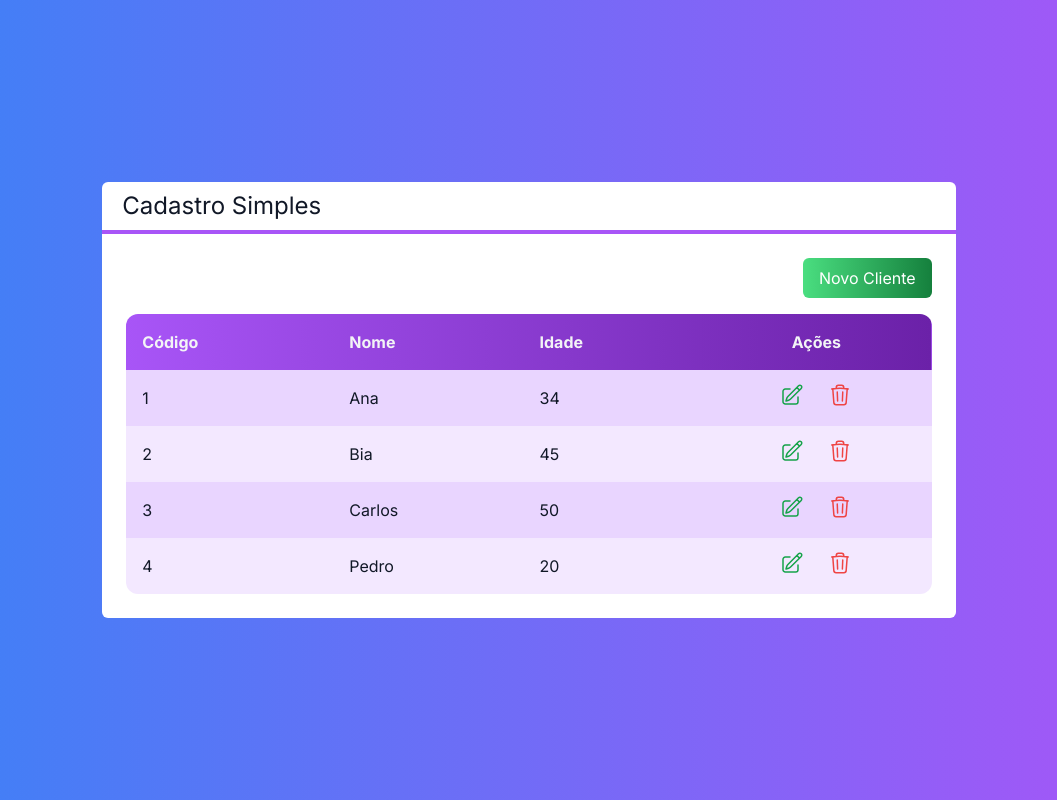
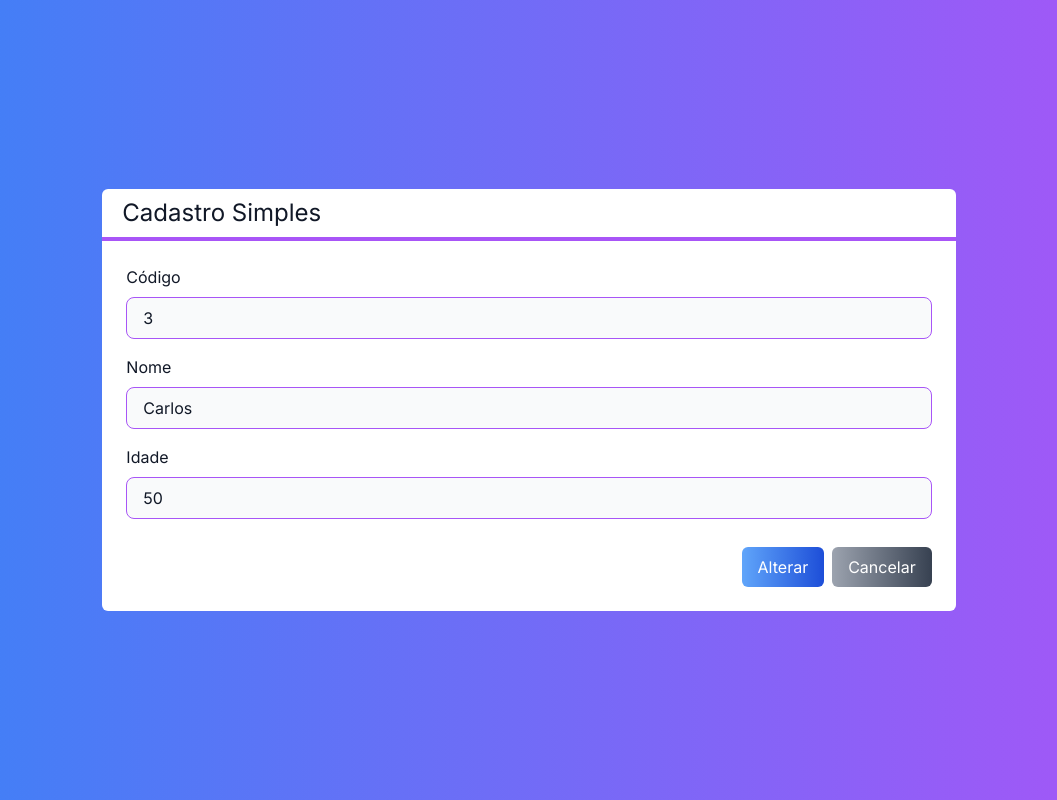
Before and after one commit to patricksilvy/crud-next, a Next.js app: page / in a window 1280 px wide. Both pictures are taken after a click on the button "Novo Cliente". Shown: the whole page, without its empty margins (111-1168 px from the left). Built offline with nearby package versions, Linux system fonts and the light colour scheme.

Commit message:
alternancia

```diff
--- a/src/app/page.tsx
+++ b/src/app/page.tsx
@@ -1,9 +1,11 @@
 'use client'
 
 import Button from "@/components/Button"
+import Form from "@/components/Form"
 import Layaut from "@/components/Layout"
 import Table from "@/components/Table"
 import Client from "@/core/Client"
+import { useState } from "react"
 
 export default function Home() {
   const clients = [
@@ -13,12 +15,18 @@
     new Client('Pedro', 20, '4'),
   ]
 
+  const [visible, setVisible] = useState<'table' | 'form'>('table')
+
   function clientSelected(client: Client) {
     console.log(client.name)
   }
 
   function clientDeleted(client: Client) {
     console.log(client.name)
+  }
+
+  function saveClient(client: Client) {
+    console.log(client)
   }
 
   return (
@@ -28,14 +36,27 @@
       text-white
     `}>
       <Layaut title="Cadastro Simples">
+        {visible === 'table' ? (
+          <>
             <div className="flex justify-end">
-          <Button className="mb-4" color="green">Novo Cliente</Button>
+              <Button className="mb-4" color="green"
+                onClick={() => setVisible('form')}>
+                Novo Cliente
+              </Button>
             </div>
             <Table
               clients={clients}
               clientSelected={clientSelected}
               clientDeleted={clientDeleted}
             ></Table>
+          </>
+        ) : (
+          <Form
+            client={clients[2]}
+            canceled={() => setVisible('table')}
+            clientModified={() => saveClient}
+          />
+        )}
       </Layaut>
     </main>
   )
--- a/src/components/Button.tsx
+++ b/src/components/Button.tsx
@@ -2,13 +2,14 @@
     color?: 'green' | 'blue' | 'gray'
     className?: string
     children: any
+    onClick?: () => void
 }
 
 export default function Button(props: ButtonProps) {
     const color = props.color ?? 'gray'
 
     return (
-        <button className={`
+        <button onClick={props.onClick} className={`
             bg-gradient-to-r from-${color}-400 to-${color}-700
             text-white px-4 py-2 rounded-md
             ${props.className}
--- /dev/null
+++ b/src/components/Form.tsx
@@ -0,0 +1,53 @@
+import { useState } from "react"
+import Client from "@/core/Client"
+import Input from "./Input"
+import Button from "./Button"
+
+interface FormProps {
+    client: Client
+    clientModified?: (client: Client) => void
+    canceled?: () => void
+}
+
+export default function Form(props: FormProps) {
+    const id = props.client?.id
+    const [name, setName] = useState(props.client?.name ?? '')
+    const [age, setAge] = useState(props.client?.age ?? 0)
+
+    return (
+        <div>
+            {id ? (
+                <Input
+                    readOnly
+                    text="Código"
+                    value={id}
+                    className="mb-4"
+                ></Input>
+            ) : false}
+            <Input
+                text="Nome"
+                value={name}
+                onChange={setName}
+                className="mb-4"
+            ></Input>
+            <Input
+                text="Idade"
+                type={"number"}
+                value={age}
+                onChange={setAge}
+            ></Input>
+            <div className="flex justify-end mt-7">
+                <Button color="blue" className="mr-2"
+                    onClick={() =>  props.clientModified?.(new Client(name, +age, id))}
+                >
+                    {id ? "Alterar" : "Salvar"}
+                </Button>
+                <Button
+                    onClick={props.canceled}
+                >
+                    Cancelar
+                </Button>
+            </div>
+        </div>
+    )
+}
--- /dev/null
+++ b/src/components/Input.tsx
@@ -0,0 +1,31 @@
+interface InputProps {
+    text: string
+    type?: 'text' | 'number'
+    value: any
+    readOnly?: boolean
+    className?: string
+    onChange?: (value: any) => void
+}
+
+export default function Input(props: InputProps) {
+    return (
+        <div className={`
+            flex flex-col ${props.className}
+        `}>
+            <label className="mb-2">
+                {props.text}
+            </label>
+            <input
+                type={props.type ?? 'text'}
+                value={props.value}
+                readOnly={props.readOnly}
+                onChange={e => props.onChange?.(e.target.value)}
+                className={`
+                    border border-purple-500 rounded-lg
+                    focus:outline-none bg-gray-50 px-4 py-2
+                    ${props.readOnly ? '' : 'focus:bg-white'}
+                `}
+            />
+        </div>
+    )
+}
```
Lines whose indentation alone changed are shown as unchanged.
